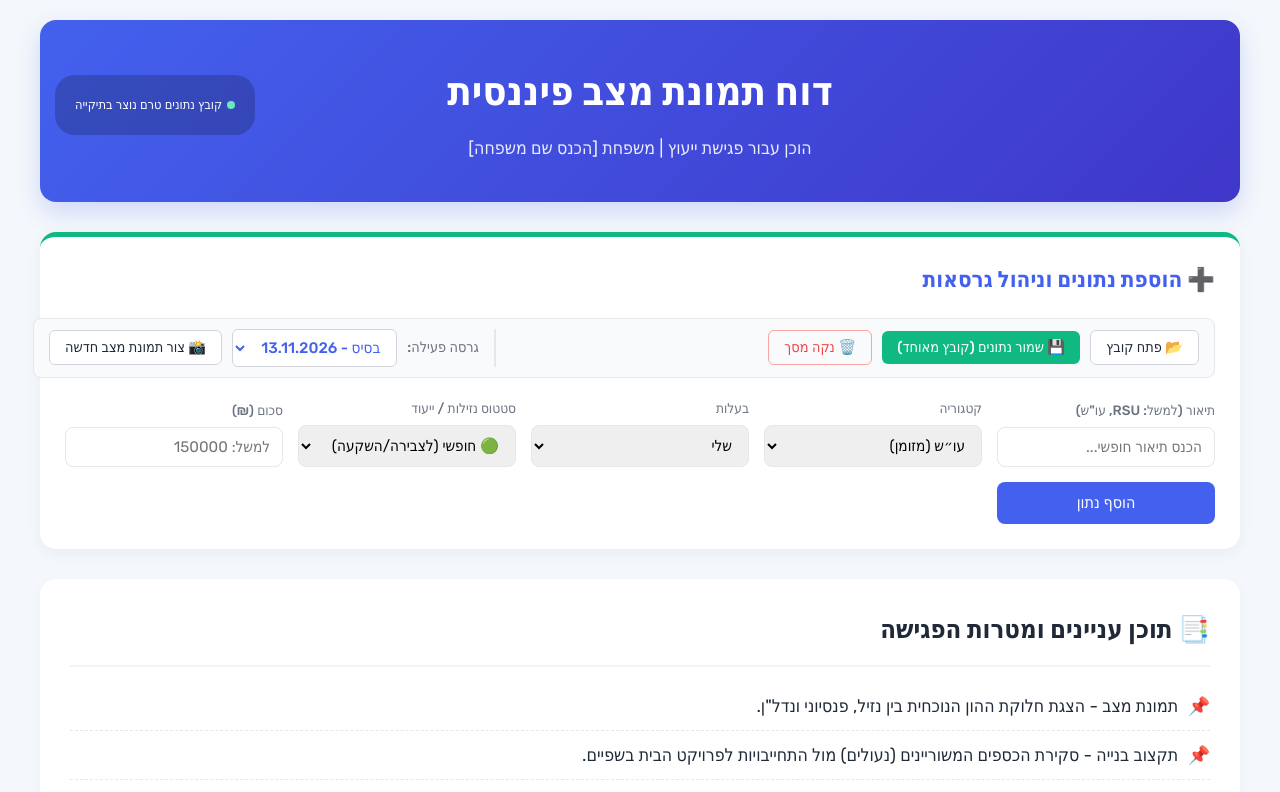
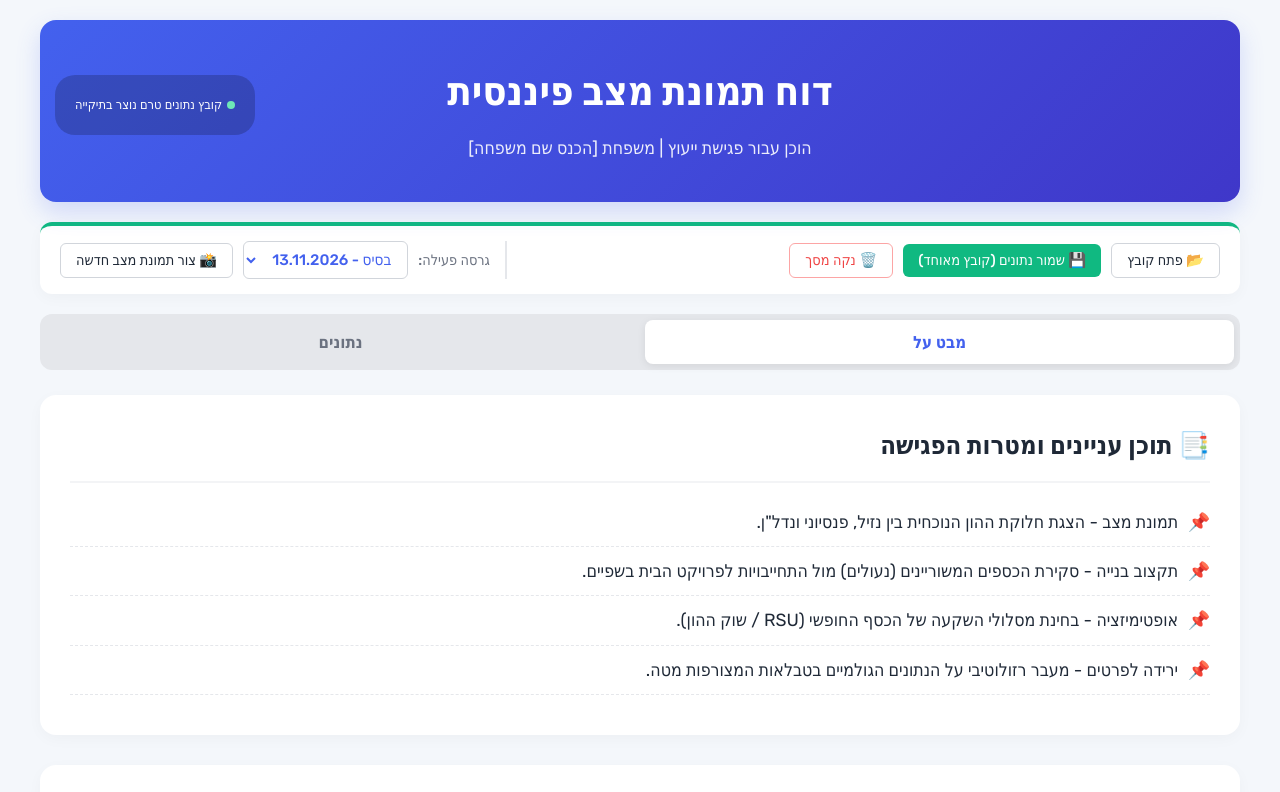
Before and after one commit to armadolph4-star/LifeImprovement, a plain HTML site: page fin_report/index.html in a window 1280 px wide. Shown: the top 792 px of the page. Drawn offline with Linux system fonts and the light colour scheme; no server answers.

Commit message:
Convert the page to work in tabs

```diff
--- a/fin_report/index.html
+++ b/fin_report/index.html
@@ -44,7 +44,7 @@
             padding: 40px 20px;
             text-align: center;
             border-radius: 16px;
-            margin-bottom: 30px;
+            margin-bottom: 20px;
             box-shadow: 0 10px 25px rgba(67, 97, 238, 0.2);
             position: relative;
         }
@@ -68,21 +68,25 @@
         .status-dot { height: 8px; width: 8px; background-color: #fca5a5; border-radius: 50%; }
         .status-dot.active { background-color: #6ee7b7; }
 
-        /* Control Panel */
-        .control-panel {
+        /* Global Toolbar */
+        .toolbar {
+            display: flex;
+            flex-wrap: wrap;
+            gap: 10px;
+            align-items: center;
             background: var(--card-bg);
-            padding: 25px;
-            border-radius: 16px;
-            box-shadow: 0 4px 15px rgba(0,0,0,0.05);
-            margin-bottom: 30px;
-            border-top: 5px solid var(--accent-green);
+            padding: 15px 20px;
+            border-radius: 12px;
+            box-shadow: 0 4px 15px rgba(0,0,0,0.03);
+            margin-bottom: 20px;
+            justify-content: space-between;
+            border-top: 4px solid var(--accent-green);
         }
-        .control-header { display: flex; justify-content: space-between; align-items: center; margin-bottom: 20px; flex-wrap: wrap; gap: 15px; }
-        .control-panel h2 { margin: 0; color: var(--primary); font-size: 1.4rem; display: flex; align-items: center; gap: 10px; }
-
-        .toolbar { display: flex; flex-wrap: wrap; gap: 10px; align-items: center; background: #f9fafb; padding: 10px 15px; border-radius: 8px; border: 1px solid #e5e7eb; width: 100%; justify-content: space-between; }
-        .file-actions, .version-actions { display: flex; gap: 10px; align-items: center; }
+        .file-actions, .version-actions { display: flex; gap: 10px; align-items: center; flex-wrap: wrap; }
         .version-actions { border-right: 2px solid #e5e7eb; padding-right: 15px; }
+        @media (max-width: 768px) {
+            .version-actions { border-right: none; padding-right: 0; border-top: 1px solid #e5e7eb; padding-top: 10px; width: 100%; }
+        }
 
         .btn-action { background: #ffffff; border: 1px solid #d1d5db; color: var(--text-main); padding: 8px 15px; border-radius: 6px; cursor: pointer; font-size: 0.9rem; transition: 0.3s; display: flex; align-items: center; gap: 6px; font-weight: 500; font-family: inherit; }
         .btn-action:hover { background: #f3f4f6; border-color: #9ca3af; }
@@ -93,7 +97,58 @@
 
         .version-select { padding: 8px 12px; border-radius: 6px; border: 1px solid #d1d5db; font-family: inherit; background: white; font-weight: 500; color: var(--primary); outline: none; }
 
-        .form-grid { display: grid; grid-template-columns: repeat(auto-fit, minmax(180px, 1fr)); gap: 15px; align-items: end; margin-top: 20px; }
+        /* Tab Navigation (.tab-nav) */
+        .tab-nav {
+            display: flex;
+            gap: 10px;
+            margin-bottom: 25px;
+            background: #e5e7eb;
+            padding: 6px;
+            border-radius: 12px;
+        }
+        .tab-btn {
+            flex: 1;
+            background: transparent;
+            border: none;
+            padding: 12px 20px;
+            font-size: 1.05rem;
+            font-weight: 600;
+            color: var(--text-muted);
+            border-radius: 8px;
+            cursor: pointer;
+            transition: all 0.3s ease;
+            font-family: inherit;
+            text-align: center;
+        }
+        .tab-btn:hover {
+            color: var(--text-main);
+            background: rgba(255, 255, 255, 0.5);
+        }
+        .tab-btn.active {
+            background: var(--card-bg);
+            color: var(--primary);
+            box-shadow: 0 2px 8px rgba(0,0,0,0.08);
+        }
+
+        .tab-panel {
+            display: none;
+        }
+        .tab-panel.active {
+            display: block;
+        }
+
+        /* Control Panel / Form Card */
+        .control-panel {
+            background: var(--card-bg);
+            padding: 25px;
+            border-radius: 16px;
+            box-shadow: 0 4px 15px rgba(0,0,0,0.03);
+            margin-bottom: 30px;
+            border-top: 4px solid var(--primary);
+        }
+        .control-panel h2 { margin: 0 0 20px 0; color: var(--primary); font-size: 1.3rem; display: flex; align-items: center; gap: 10px; }
+
+        .form-grid { display: grid; grid-template-columns: repeat(auto-fit, minmax(180px, 1fr)); gap: 15px; align-items: end; }
         .input-group { display: flex; flex-direction: column; gap: 5px; }
         .input-group label { font-size: 0.85rem; font-weight: 500; color: var(--text-muted); }
         input, select { padding: 10px 12px; border: 1px solid #e5e7eb; border-radius: 8px; font-family: inherit; font-size: 0.95rem; transition: all 0.3s; }
@@ -149,9 +204,10 @@
 
         /* Print Optimization */
         @media print {
-            .control-panel, .no-print-save, .delete-btn { display: none !important; }
+            .toolbar, .tab-nav, .control-panel, .no-print-save, .delete-btn { display: none !important; }
             body { background: white; }
             .header { box-shadow: none; color: black; background: white; border-bottom: 2px solid #000; }
+            .tab-panel { display: block !important; }
             .section { box-shadow: none; border: 1px solid #e5e7eb; margin-bottom: 20px; page-break-inside: avoid; }
 
             /* Ensure deep dives are expanded on print */
@@ -174,12 +230,7 @@
             <p contenteditable="true" id="reportSubtitle">הוכן עבור פגישת ייעוץ | משפחת [הכנס שם משפחה]</p>
         </div>
 
-        <!-- Control Panel -->
-        <div class="control-panel">
-            <div class="control-header">
-                <h2>➕ הוספת נתונים וניהול גרסאות</h2>
-            </div>
-
+        <!-- Global Toolbar -->
         <div class="toolbar">
             <div class="file-actions">
                 <button class="btn-action" onclick="document.getElementById('fileUpload').click()" title="טען נתונים מקובץ">📂 פתח קובץ</button>
@@ -195,6 +246,65 @@
             </div>
         </div>
 
+        <!-- Tab Navigation -->
+        <div class="tab-nav">
+            <button class="tab-btn active" onclick="switchTab('tabOverview')">מבט על</button>
+            <button class="tab-btn" onclick="switchTab('tabData')">נתונים</button>
+        </div>
+
+        <!-- Tab 1: מבט על -->
+        <div id="tabOverview" class="tab-panel active">
+            <!-- TOC -->
+            <div class="section">
+                <div class="section-header">
+                    <h2>📑 תוכן עניינים ומטרות הפגישה</h2>
+                </div>
+                <ul class="toc-list" contenteditable="true">
+                    <li>תמונת מצב - הצגת חלוקת ההון הנוכחית בין נזיל, פנסיוני ונדל"ן.</li>
+                    <li>תקצוב בנייה - סקירת הכספים המשוריינים (נעולים) מול התחייבויות לפרויקט הבית בשפיים.</li>
+                    <li>אופטימיזציה - בחינת מסלולי השקעה של הכסף החופשי (RSU / שוק ההון).</li>
+                    <li>ירידה לפרטים - מעבר רזולוטיבי על הנתונים הגולמיים בטבלאות המצורפות מטה.</li>
+                </ul>
+            </div>
+
+            <!-- Small Dive (Summaries) -->
+            <div class="section">
+                <div class="section-header">
+                    <h2>📊 תמונת מצב - תקציר מנהלים</h2>
+                </div>
+                <div class="summary-grid">
+                    <!-- Liquid Summary -->
+                    <div class="chart-container">
+                        <h3>💸 נכסים נזילים ותיקי השקעות</h3>
+                        <div class="pie-chart" id="liquidPieChart"></div>
+                        <div class="chart-legend" id="liquidLegend"></div>
+                        <p class="total-display">סה"כ: <span id="liquidTotal">0</span> ₪</p>
+                        <div class="status-summary" id="liquidStatusSummary"></div>
+                    </div>
+
+                    <!-- Pension Summary -->
+                    <div class="chart-container">
+                        <h3>📈 פנסיה וחיסכון ארוך טווח</h3>
+                        <div class="pie-chart" id="pensionPieChart"></div>
+                        <div class="chart-legend" id="pensionLegend"></div>
+                        <p class="total-display">סה"כ: <span id="pensionTotal">0</span> ₪</p>
+                    </div>
+
+                    <!-- Real Estate Summary -->
+                    <div class="chart-container" style="border: 2px dashed #e5e7eb;">
+                        <h3>🏠 נדל"ן והתחייבויות</h3>
+                        <div style="font-size: 2.5rem; font-weight: bold; margin-top: 20px; color: var(--accent-orange);" id="netRealEstate">0 ₪</div>
+                        <div style="margin-top: 15px; font-size: 1.1rem; color: var(--text-muted); text-align: center;">מאזן נטו<br>(סה"כ נכסים פחות סה"כ חובות)</div>
+                    </div>
+                </div>
+            </div>
+        </div>
+
+        <!-- Tab 2: נתונים -->
+        <div id="tabData" class="tab-panel">
+            <!-- Control Panel / Add Data Form -->
+            <div class="control-panel">
+                <h2>➕ הוספת נתונים</h2>
                 <form id="dataForm" onsubmit="handleFormSubmit(event)">
                     <div class="form-grid">
                         <div class="input-group">
@@ -237,52 +347,7 @@
                 </form>
             </div>
 
-        <!-- 2. TOC -->
-        <div class="section">
-            <div class="section-header">
-                <h2>📑 תוכן עניינים ומטרות הפגישה</h2>
-            </div>
-            <ul class="toc-list" contenteditable="true">
-                <li>תמונת מצב - הצגת חלוקת ההון הנוכחית בין נזיל, פנסיוני ונדל"ן.</li>
-                <li>תקצוב בנייה - סקירת הכספים המשוריינים (נעולים) מול התחייבויות לפרויקט הבית בשפיים.</li>
-                <li>אופטימיזציה - בחינת מסלולי השקעה של הכסף החופשי (RSU / שוק ההון).</li>
-                <li>ירידה לפרטים - מעבר רזולוטיבי על הנתונים הגולמיים בטבלאות המצורפות מטה.</li>
-            </ul>
-        </div>
-
-        <!-- 3. Small Dive Per Section (All Sections Overview) -->
-        <div class="section">
-            <div class="section-header">
-                <h2>📊 תמונת מצב - תקציר מנהלים</h2>
-            </div>
-            <div class="summary-grid">
-                <!-- Liquid Summary -->
-                <div class="chart-container">
-                    <h3>💸 נכסים נזילים ותיקי השקעות</h3>
-                    <div class="pie-chart" id="liquidPieChart"></div>
-                    <div class="chart-legend" id="liquidLegend"></div>
-                    <p class="total-display">סה"כ: <span id="liquidTotal">0</span> ₪</p>
-                    <div class="status-summary" id="liquidStatusSummary"></div>
-                </div>
-
-                <!-- Pension Summary -->
-                <div class="chart-container">
-                    <h3>📈 פנסיה וחיסכון ארוך טווח</h3>
-                    <div class="pie-chart" id="pensionPieChart"></div>
-                    <div class="chart-legend" id="pensionLegend"></div>
-                    <p class="total-display">סה"כ: <span id="pensionTotal">0</span> ₪</p>
-                </div>
-
-                <!-- Real Estate Summary -->
-                <div class="chart-container" style="border: 2px dashed #e5e7eb;">
-                    <h3>🏠 נדל"ן והתחייבויות</h3>
-                    <div style="font-size: 2.5rem; font-weight: bold; margin-top: 20px; color: var(--accent-orange);" id="netRealEstate">0 ₪</div>
-                    <div style="margin-top: 15px; font-size: 1.1rem; color: var(--text-muted); text-align: center;">מאזן נטו<br>(סה"כ נכסים פחות סה"כ חובות)</div>
-                </div>
-            </div>
-        </div>
-
-        <!-- 4. Deep Dive Per Section (Collapsible Tables) -->
+            <!-- Deep Dive (Tables) -->
             <div class="section">
                 <div class="section-header">
                     <h2>🔍 ירידה לפרטים - נתונים מלאים</h2>
@@ -318,6 +383,7 @@
                     </div>
                 </details>
             </div>
+        </div>
 
         <div class="no-print-save">
             <button class="btn-add" style="background: var(--accent-green);" onclick="prepareAndPrint()">🖨️ הדפס דוח פיננסי או שמור כ-PDF לפגישה</button>
@@ -338,6 +404,14 @@
             "קרן השתלמות": "#059669", "נדל״ן / דירה": "var(--accent-orange)", "הלוואות / חובות": "var(--accent-red)",
             "אחר": "var(--accent-gray)"
         };
+
+        function switchTab(tabId) {
+            document.querySelectorAll('.tab-btn').forEach(btn => btn.classList.remove('active'));
+            document.querySelectorAll('.tab-panel').forEach(panel => panel.classList.remove('active'));
+
+            document.getElementById(tabId).classList.add('active');
+            event.currentTarget.classList.add('active');
+        }
 
         async function init() {
             if (window.location.protocol.startsWith('http')) {
@@ -526,6 +600,10 @@
             setTimeout(() => window.print(), 100);
         }
 
+        window.addEventListener('beforeprint', () => {
+            document.querySelectorAll('details').forEach(detail => detail.setAttribute('open', 'true'));
+        });
+
         window.onload = init;
     </script>
 </body>
```
Also changed, not shown: 1 other file. Lines whose indentation alone changed are shown as unchanged.
